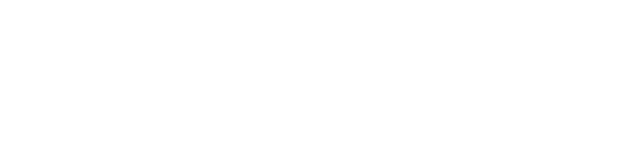
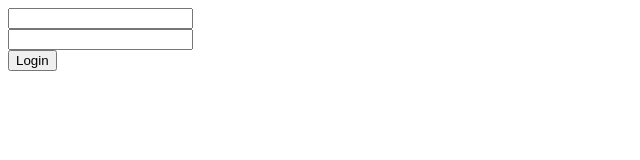
Before and after one commit to LDRMuse/hw-login-events-STLnick, a website: page client/index.html in a window 1280 px wide. Shown: the whole page, without its empty margins (0-640 px from the left). Drawn offline with Linux system fonts and the light colour scheme.

Commit message:
:tada: Create initial format

```diff
--- a/client/index.html
+++ b/client/index.html
@@ -1,15 +1,26 @@
 <!DOCTYPE html>
 <html lang="en">
+
 <head>
   <meta charset="UTF-8" />
   <meta name="viewport" content="width=device-width, initial-scale=1.0" />
-    <!-- TODO: Update '<title>'. -->
-    <title>Document</title>
+  <title>Login Form</title>
 </head>
+
 <body>
-    <!-- TODO: Create a login only form (similar to our registration form).
-        Don't copy/paste, retype as much as possible without looking. Maybe write it with Emmet -->
+  <form>
+    <div>
+      <label for="username" class="screen-reader-text"></label>
+      <input id="username" type="text">
+    </div>
+    <div>
+      <label for="password" class="screen-reader-text"></label>
+      <input id="password" type="password">
+    </div>
+    <button type="submit">Login</button>
+  </form>
   <!-- 'Connect' JS to this HTML file. -->
   <script src="./scripts.js"></script>
 </body>
+
 </html>
```
Also changed, not shown: client/style.css (+12 -0 lines). Lines whose indentation alone changed are shown as unchanged.
